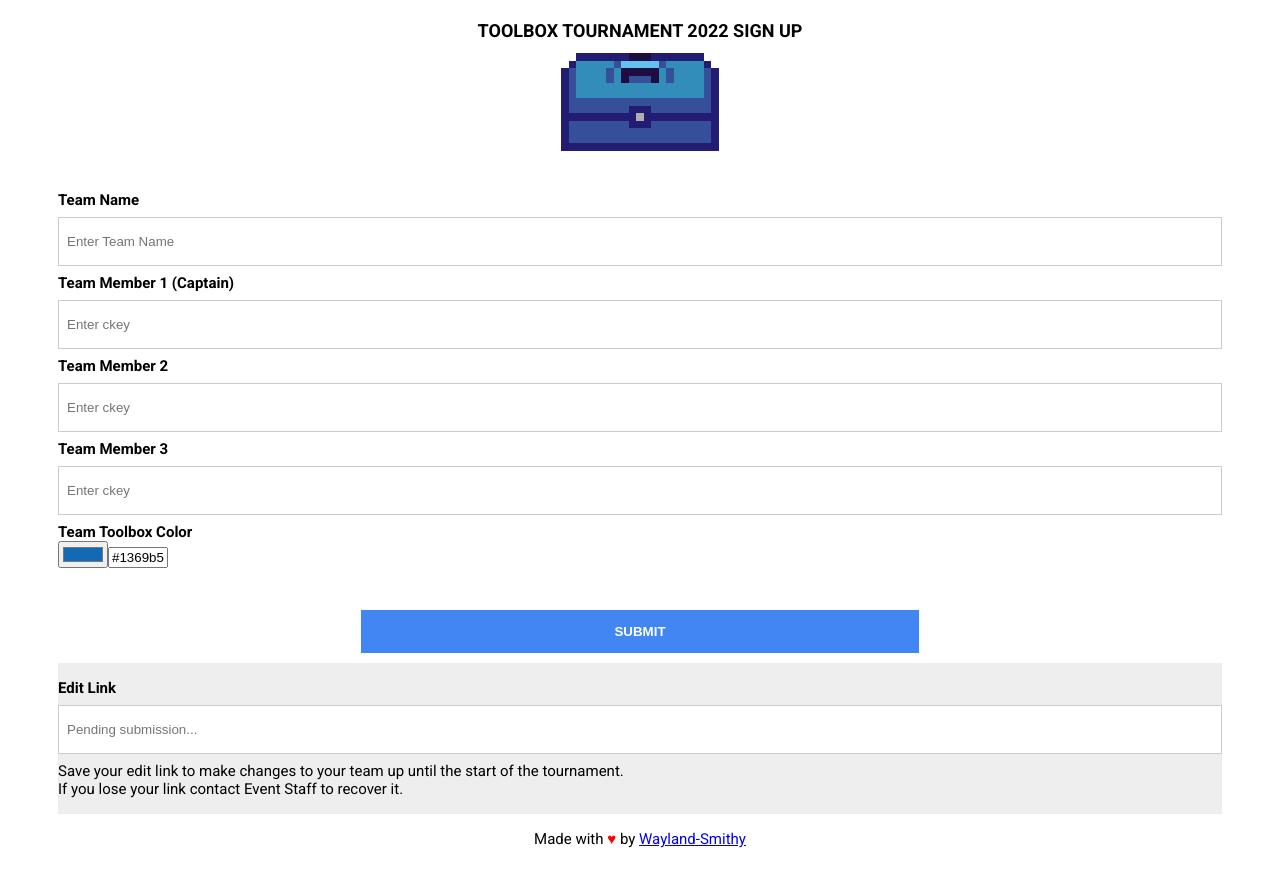
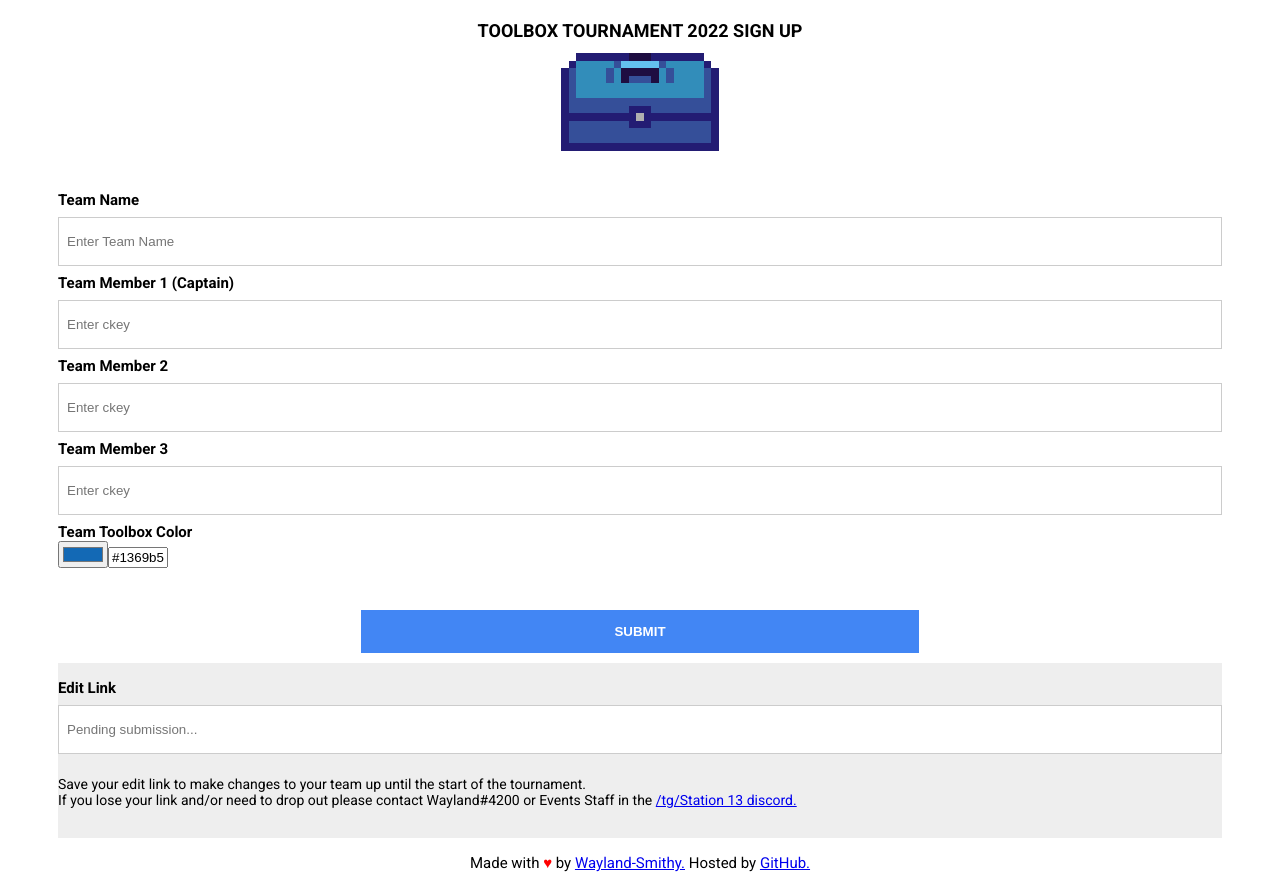
Before and after one commit to Wayland-Smithy/toolbox-tourny-signup, a plain HTML site: page wwwroot/index.html in a window 1280 px wide. Before the commit the page ends 848 px from the top, so only its background shows below. Drawn offline with Linux system fonts and the light colour scheme.

Commit message:
Fix submit timestamp, update footer

```diff
--- a/wwwroot/index.html
+++ b/wwwroot/index.html
@@ -1,4 +1,5 @@
 <html lang="en">
+
 <head>
   <meta charset="UTF-8">
   <meta http-equiv="X-UA-Compatible" content="IE=edge">
@@ -116,15 +117,19 @@
       <div class="container" style="background-color: #eee">
         <label for="editlink"><strong>Edit Link</strong></label>
         <input id="editlink" type="text" name="editlink" placeholder="Pending submission..." readonly>
-        Save your edit link to make changes to your team up until the start of the tournament.<br />If you lose your
-        link contact Event Staff to recover it.
+        <p style="font-size: 14px;">
+          Save your edit link to make changes to your team up until the start of the tournament.<br />If you lose your
+          link and/or need to drop out please contact Wayland#4200 or Events Staff in the <a
+            href="https://discord.tgstation13.org/">/tg/Station 13 discord.</a>
+        </p>
       </div>
       <footer>
-        Made with <b style="color: red;">♥</b> by <a href="https://github.com/Wayland-Smithy">Wayland-Smithy</a>
+        Made with <b style="color: red;">♥</b> by <a href="https://github.com/Wayland-Smithy">Wayland-Smithy.</a> Hosted by <a href="https://pages.github.com/""> GitHub.</a>
       </footer>
     </div>
   </form>
   <script src="./lib/jquery-3.2.1.min.js" type="text/javascript"></script>
   <script src="./index.js" type="text/javascript"></script>
 </body>
+
 </html>
--- a/wwwroot/index.js
+++ b/wwwroot/index.js
@@ -3,7 +3,6 @@ $(function () {
   $('#toolbox_color_2').val($('#toolbox_color').val());
   $('#toolbox_color').on('input', () => { $('#toolbox_color_2').val($('#toolbox_color').val()); });
   $('#toolbox_color_2').on('input', () => { $('#toolbox_color').val($('#toolbox_color_2').val()); });
-  $('#lastsubmit').text(new Date().toLocaleString());
 
   // load edit if id in hash
   if (location.hash?.length > 1)
@@ -88,6 +87,7 @@ function sendTeamJSON() {
     const content = await rawResponse.json();
     location.hash = content.id;
     $('#editlink').val(location.href);
+    $('#lastsubmit').text(new Date().toLocaleString());
     $('#success').prop("hidden", false);
   })();
 }
```
